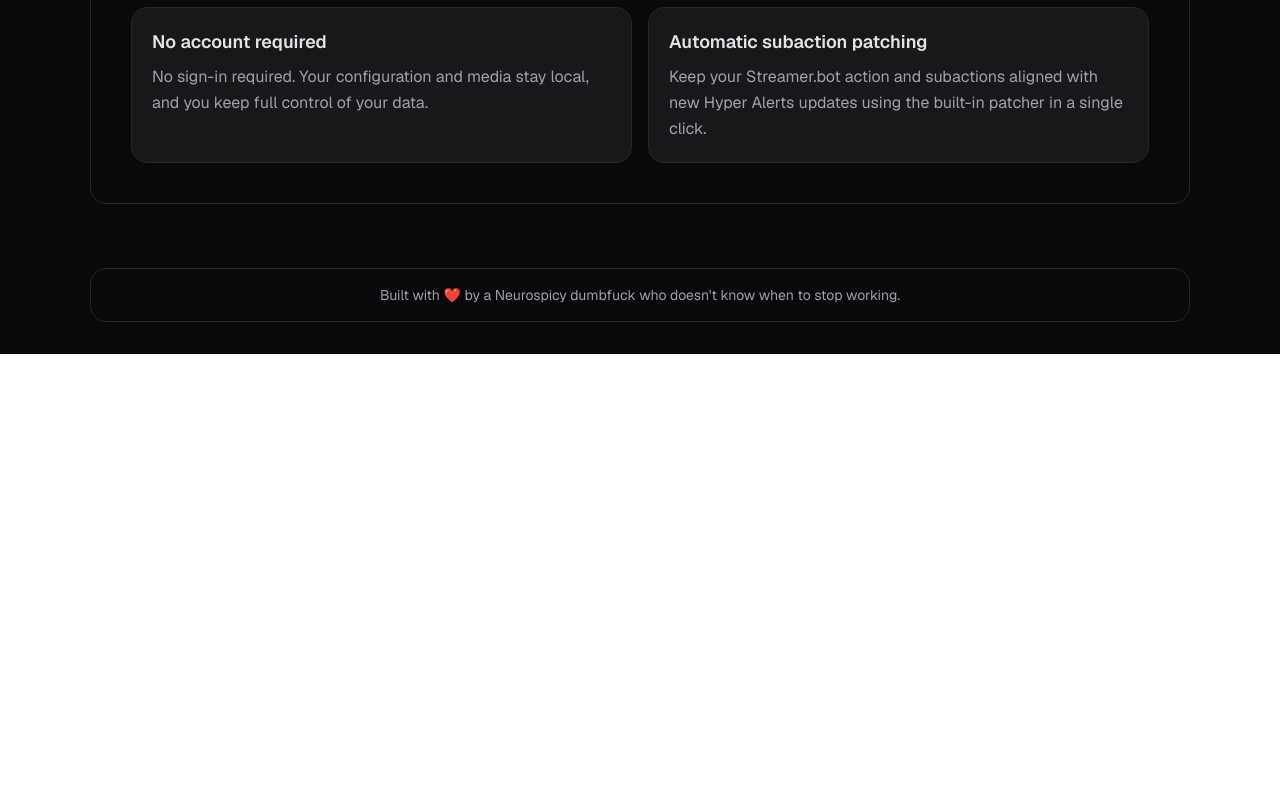
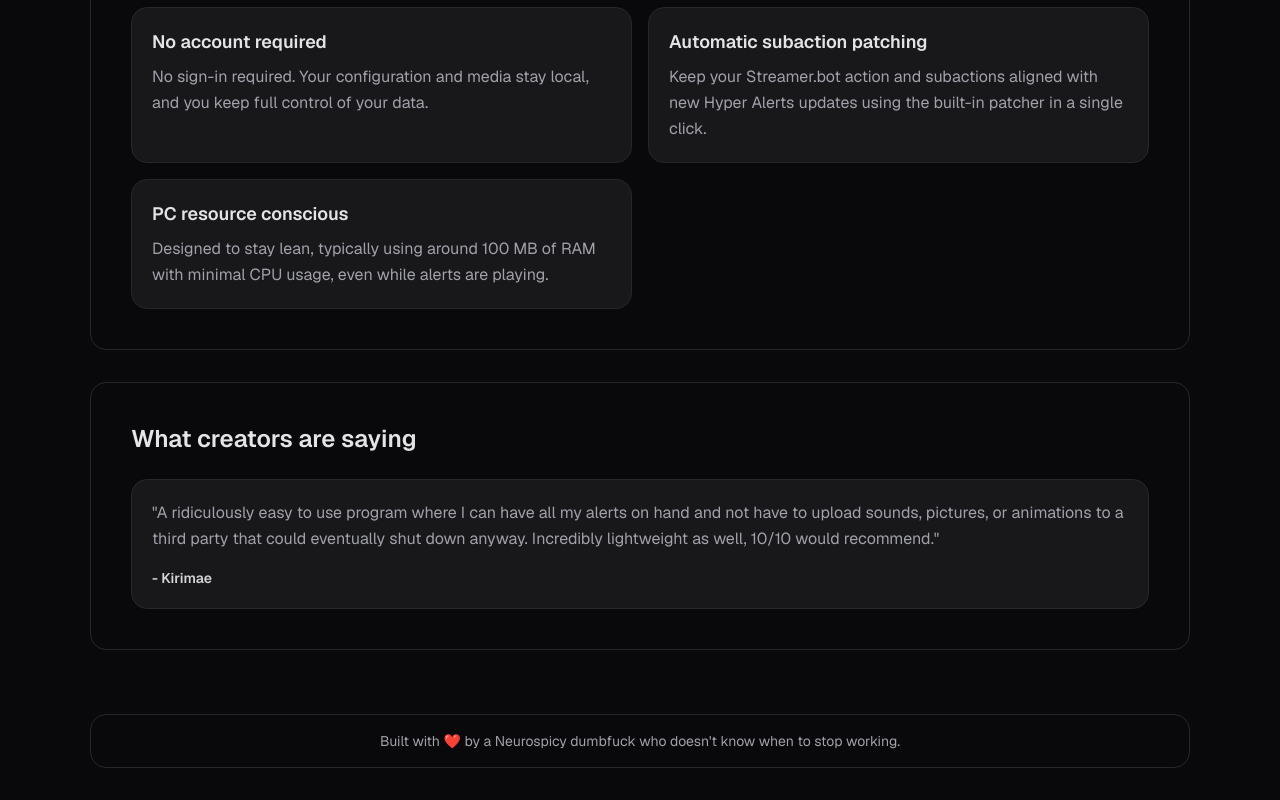
Before and after one commit to hyp3rstrike/hyperalerts, a Next.js app: page / in a window 1280 px wide. Shown: the part 853-1653 px from the top of the page. Before the commit the page ends 1207 px from the top, so only its background shows below. Built offline with nearby package versions, Linux system fonts and the light colour scheme; no server answers.

Commit message:
feat(site): restore testimonials and add resource-conscious feature

```diff
--- a/app/page.tsx
+++ b/app/page.tsx
@@ -1,5 +1,5 @@
 import { PageFrame } from "./components/page-frame";
-import { features, RELEASES_URL } from "@/lib/site-data";
+import { features, RELEASES_URL, testimonials } from "@/lib/site-data";
 import { LatestReleasePanel } from "./components/latest-release";
 import { CtaButton, InfoCard, Panel } from "./components/ui";
 
@@ -29,6 +29,27 @@ export default function Home() {
           </div>
         </Panel>
 
+        <Panel className="md:col-span-2">
+          <h2 className="text-2xl font-semibold">What creators are saying</h2>
+          <div className="mt-6 grid gap-4">
+            {testimonials.map((item) => (
+              <article key={item.quote} className="rounded-2xl border border-zinc-800 bg-zinc-900 p-5">
+                <p className="ha-muted leading-relaxed">&quot;{item.quote}&quot;</p>
+                <p className="mt-4 text-sm font-semibold text-zinc-300">
+                  -{" "}
+                  {item.authorUrl ? (
+                    <a href={item.authorUrl} target="_blank" rel="noreferrer" className="text-[var(--accent)] hover:text-[var(--accent-strong)]">
+                      {item.author}
+                    </a>
+                  ) : (
+                    item.author
+                  )}
+                </p>
+              </article>
+            ))}
+          </div>
+        </Panel>
+
       </main>
     </PageFrame>
   );
--- a/lib/site-data.ts
+++ b/lib/site-data.ts
@@ -25,22 +25,17 @@ export const features = [
     title: "Automatic subaction patching",
     body: "Keep your Streamer.bot action and subactions aligned with new Hyper Alerts updates using the built-in patcher in a single click.",
   },
+  {
+    title: "PC resource conscious",
+    body: "Designed to stay lean, typically using around 100 MB of RAM with minimal CPU usage, even while alerts are playing.",
+  },
 ];
 
 export const testimonials = [
   {
     quote:
-      "I swapped from cloud alerts to Hyper Alerts and my setup is finally predictable every stream night.",
-    author: "Twitch Variety Streamer",
-  },
-  {
-    quote:
-      "The Streamer.bot patch flow saved me from manually redoing subactions after each update.",
-    author: "Streamer.bot Power User",
-  },
-  {
-    quote:
-      "Local media control plus one-click updates is exactly what I wanted for a no-drama overlay stack.",
-    author: "Indie Creator",
+      "A ridiculously easy to use program where I can have all my alerts on hand and not have to upload sounds, pictures, or animations to a third party that could eventually shut down anyway. Incredibly lightweight as well, 10/10 would recommend.",
+    author: "Kirimae",
+    authorUrl: "https://twitch.tv/kirimae",
   },
 ];
```
